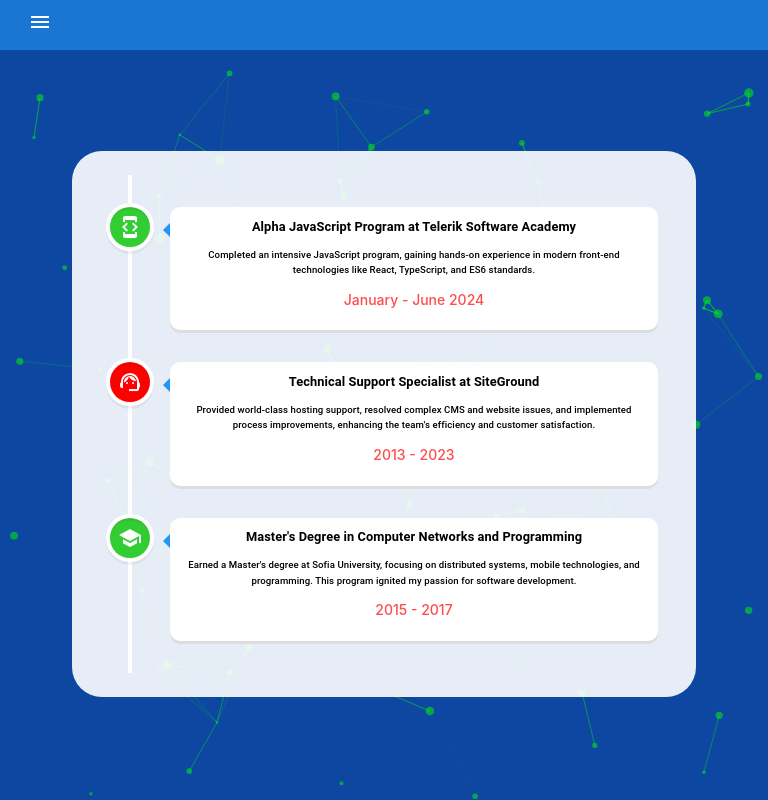
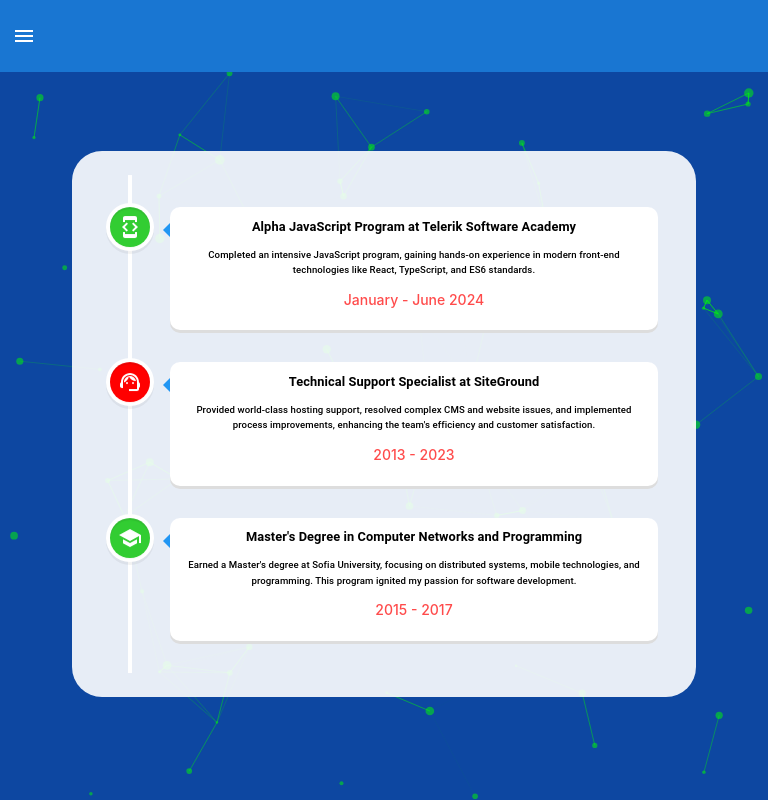
Before and after one commit to todor-savov/personal-portfolio, a React (Vite) app in the folder personal-portfolio/: page /experience in a window 768 px wide. Built offline with nearby package versions, Linux system fonts and the light colour scheme.

Commit message:
Restructure the CSS code in Navigation.css to follow the mobile first approach in terms of responsiveness

```diff
--- a/personal-portfolio/src/components/Navigation/Navigation.css
+++ b/personal-portfolio/src/components/Navigation/Navigation.css
@@ -2,21 +2,17 @@
     position: fixed;
     top: 0;
     left: 0;
-    z-index: 1000;
-    display: flex;
-    justify-content: center;
-    align-items: center;
+    z-index: 5;
     width: 100%;
     padding: 1rem;
     color: white;
-    height: 1.5rem;
-}
-
-.nav-link {
-    color: inherit;
 }
 
 #menu-icon-button {
+    display: flex;
+}
+
+#nav-stack {
     display: none;
 }
 
@@ -34,32 +30,17 @@
     color: inherit;
 }
 
-@media (max-width: 480px) {
-    .navigation {
-        justify-content: left;
-        padding: 1rem 2rem;
+@media (min-width: 1025px) {
+    #menu-icon-button {
+        display: none;
     }
 
     #nav-stack {
-        display: none;
+        display: flex;
+        justify-content: center;
     }
 
-    #menu-icon-button {
-        display: block;
+    .nav-link {
+        color: inherit;
     }
 }
-
-@media (min-width: 481px) and (max-width: 768px) {
-    .navigation {
-        justify-content: left;
-        padding: 0.8rem 2rem;
-    }
-
-    #nav-stack {
-        display: none;
-    }
-
-    #menu-icon-button {
-        display: block;
-    }
-}
```
